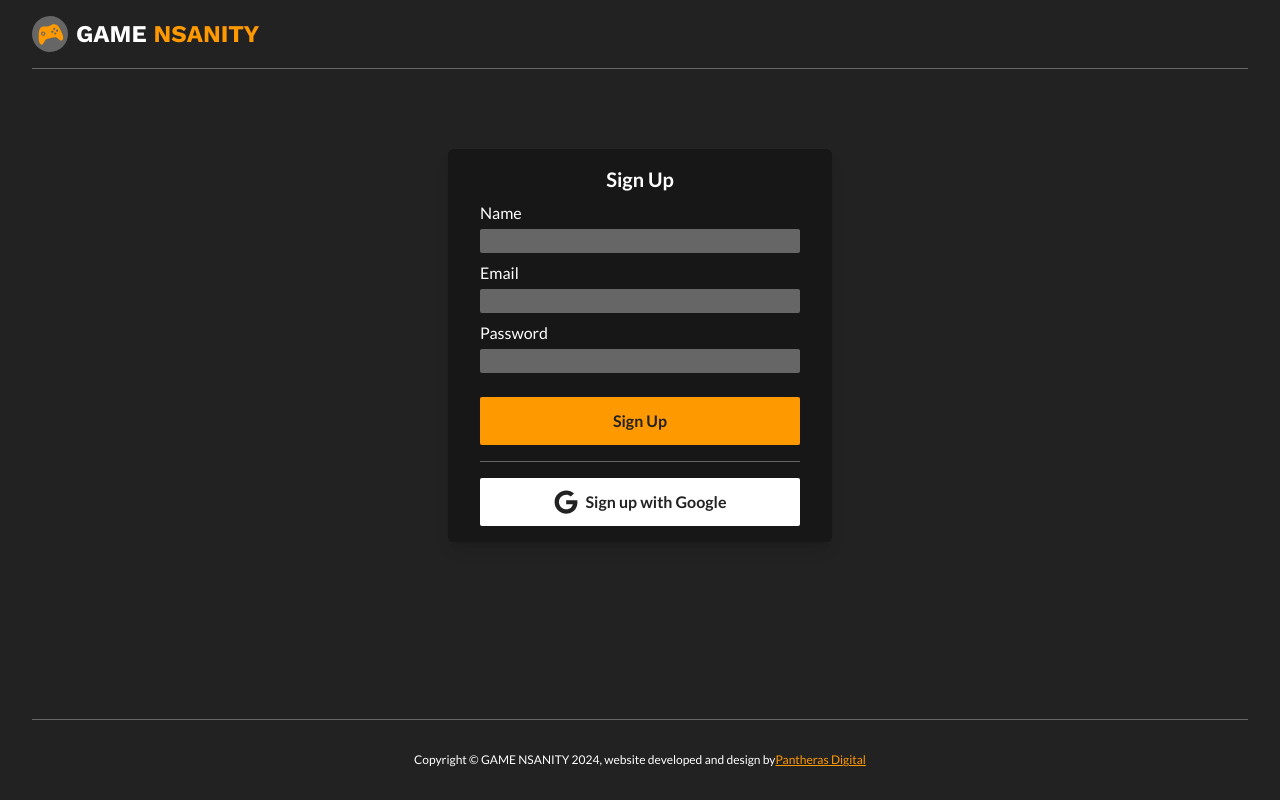
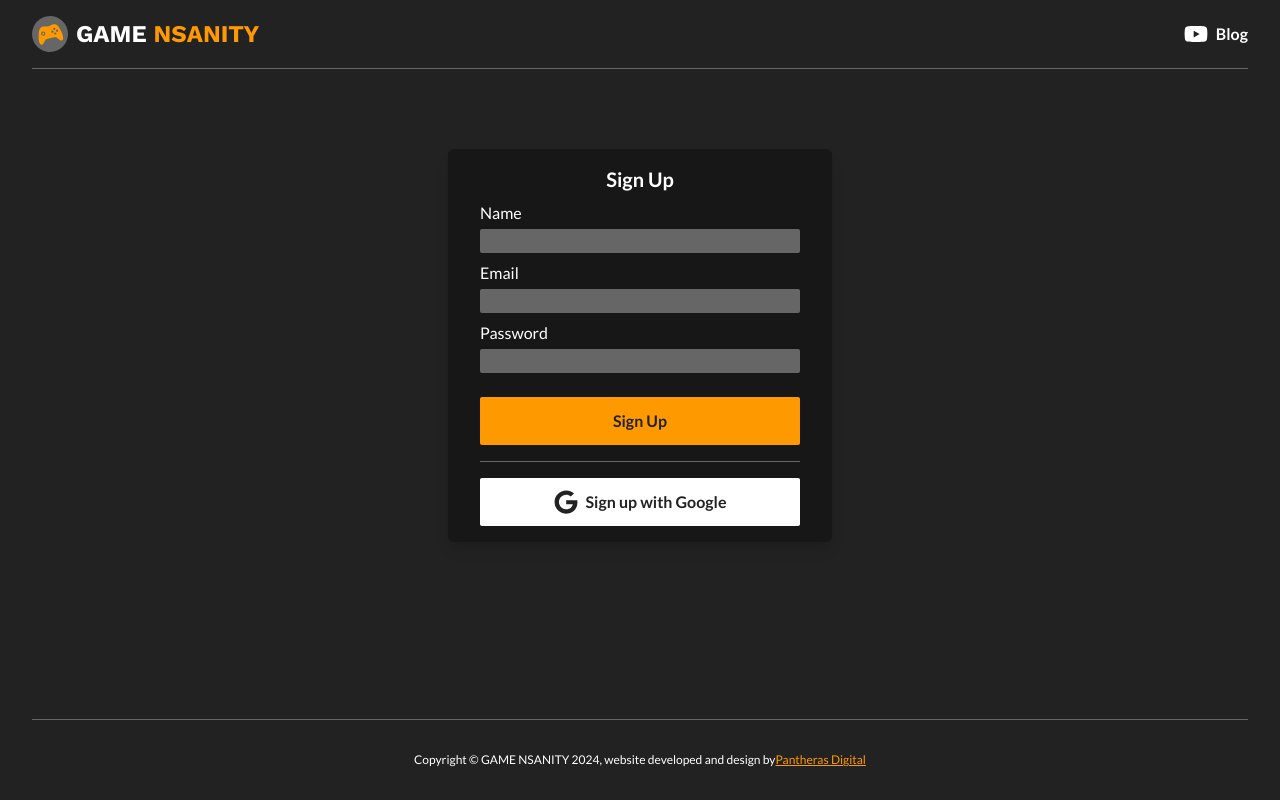
Before and after one commit to shayanabedi98/game-nsanity, a Next.js app: page /register in a window 1280 px wide. Built offline with nearby package versions, Linux system fonts and the light colour scheme; no server answers.

Commit message:
added sub count form youtube api

```diff
--- /dev/null
+++ b/app/api/youtube-stats/route.ts
@@ -0,0 +1,23 @@
+import { google } from "googleapis";
+import { NextResponse } from "next/server";
+
+const youtube = google.youtube({
+  version: "v3",
+  auth: process.env.YOUTUBE_API_KEY,
+});
+
+export async function GET() {
+  try {
+    const res = await youtube.channels.list({
+      part: ["statistics"],
+      id: [process.env.YOUTUBE_CHANNEL_ID as string],
+    });
+
+    const subscriberCount = res.data.items?.[0]?.statistics?.subscriberCount;
+
+    return NextResponse.json({ subscriberCount });
+  } catch (error) {
+    console.log(error);
+    return NextResponse.json({ message: "Could not get youtube stats" });
+  }
+}
--- a/app/layout.tsx
+++ b/app/layout.tsx
@@ -3,6 +3,7 @@ import "./globals.css";
 import Navbar from "@/components/Navbar";
 import Footer from "@/components/Footer";
 import { Toaster } from "react-hot-toast";
+import NextAuthProvider from "@/components/Providers";
 
 export const metadata: Metadata = {
   title: "Create Next App",
@@ -18,10 +19,12 @@ export default function RootLayout({
     <html lang="en">
       <body className={`font bg-bg`}>
         <div className="flex flex-col min-h-screen">
-          <Navbar />
-          <main className="my-20 flex-grow">{children}</main>
-          <Footer />
-          <Toaster />
+          <NextAuthProvider>
+            <Navbar />
+            <main className="my-20 flex-grow">{children}</main>
+            <Footer />
+            <Toaster />
+          </NextAuthProvider>
         </div>
       </body>
     </html>
--- a/app/page.tsx
+++ b/app/page.tsx
@@ -1,7 +1,11 @@
+import YoutubeStats from "@/components/home/YoutubeStats";
+
 export default function Home() {
+
+
   return (
     <main className="">
-
+      <YoutubeStats />
     </main>
   );
 }
--- a/components/Navbar.tsx
+++ b/components/Navbar.tsx
@@ -3,18 +3,28 @@
 import { IoLogoGameControllerB } from "react-icons/io";
 import Container from "./Container";
 import Link from "next/link";
+import { useSession } from "next-auth/react";
+import { FaYoutube } from "react-icons/fa";
 
 export default function Navbar() {
+  const { status, data: session } = useSession();
+
   return (
     <header>
       <Container>
-        <nav className="py-4 border-b border-accent">
+        <nav className="flex items-center justify-between py-4 border-b border-accent">
           <Link href={"/"} className="flex items-center work gap-2 ">
             <IoLogoGameControllerB className="text-4xl bg-accent -rotate-12 rounded-full p-1 text-primary" />
             <p className="text-2xl font-bold">
               GAME <span className="text-primary">NSANITY</span>
             </p>
           </Link>
+          <div className="flex items-center gap-2 font-semibold">
+            <Link className="text-2xl " href={"https://www.youtube.com/@gamensanity"}>
+              <FaYoutube />
+            </Link>
+            <Link href={"/blogs"}>Blog</Link>
+          </div>
         </nav>
       </Container>
     </header>
--- /dev/null
+++ b/components/Providers.tsx
@@ -0,0 +1,11 @@
+"use client";
+
+import { SessionProvider } from "next-auth/react";
+
+export default function NextAuthProvider({
+  children,
+}: {
+  children: React.ReactNode;
+}) {
+  return <SessionProvider>{children}</SessionProvider>;
+}
--- a/components/forms/RegisterForm.tsx
+++ b/components/forms/RegisterForm.tsx
@@ -1,6 +1,7 @@
 "use client";
 
 import { signIn } from "next-auth/react";
+import Link from "next/link";
 import { useRouter } from "next/navigation";
 import { FormEvent, useState } from "react";
 import toast from "react-hot-toast";
@@ -95,6 +96,7 @@ export default function RegisterForm() {
         <button onClick={() => signIn("google")} className="btn2 gap-2">
           <FaGoogle className="text-2xl" /> Sign up with Google
         </button>
+        <Link href={"/sign-in"}></Link>
       </div>
     </div>
   );
--- /dev/null
+++ b/components/home/YoutubeStats.tsx
@@ -0,0 +1,25 @@
+"use client";
+
+import { useEffect, useState } from "react";
+
+export default function YoutubeStats() {
+  const [subscriberCount, setSubscriberCount] = useState<number | null>(null);
+
+  useEffect(() => {
+    async function fetchSubs() {
+      try {
+        const res = await fetch("/api/youtube-stats");
+        const data = await res.json();
+        setSubscriberCount(Number(data.subscriberCount));
+      } catch (error) {
+        setSubscriberCount(null);
+      }
+    }
+
+    fetchSubs();
+  }, []);
+
+  return <div>
+    Page currently has {subscriberCount} Subs!
+  </div>;
+}
--- a/package.json
+++ b/package.json
@@ -12,6 +12,7 @@
     "@auth/prisma-adapter": "^2.4.2",
     "@prisma/client": "^5.18.0",
     "bcrypt": "^5.1.1",
+    "googleapis": "^142.0.0",
     "next": "14.2.5",
     "next-auth": "^4.24.7",
     "react": "^18",
```
Also changed, not shown: 1 other file (tests, documents, lock files or other folders).
